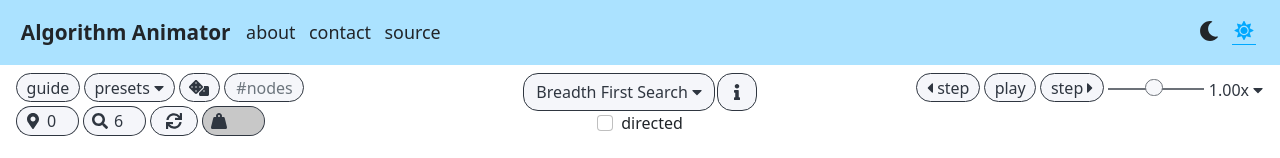
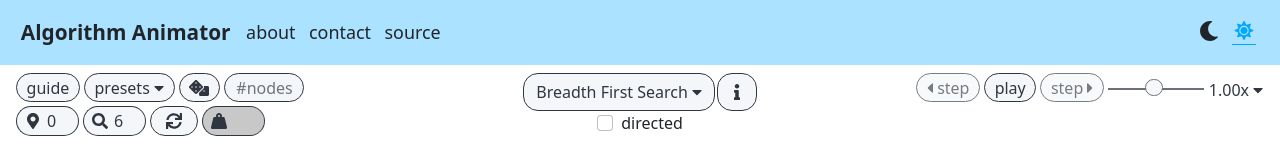
Before and after one commit to AmazonPriime/Algorithm-Animator, a React (Create React App) app: page / in a window 1280 px wide. Shown: the top 158 px of the page. Built offline with nearby package versions, Linux system fonts and the light colour scheme.

Commit message:
Added the functionaility of the playback controls
They now report back/use values from the parent graph builder

```diff
--- a/src/components/GraphBuilder.js
+++ b/src/components/GraphBuilder.js
@@ -27,6 +27,10 @@ class GraphBuilder extends Component {
       currentPreset: '',
       graphInitialised: false,
       directed: false,
+      speed: 1, // current speed multiplier for the animation
+      playing: false, // whether or not the animation is paused
+      steps: [], // the steps for the animation
+      currentStep: 0, // the index for the current step
     };
   }
 
@@ -169,6 +173,15 @@ class GraphBuilder extends Component {
     this.setState({ graphMatrix });
   }
 
+  changeStep(v) {
+    const { steps, currentStep } = this.state;
+    if (v === 1 && currentStep + 1 < steps.length - 1) {
+      this.setState({ currentStep: currentStep + 1 });
+    } else if (v === -1 && currentStep - 1 >= 0) {
+      this.setState({ currentStep: currentStep - 1 });
+    }
+  }
+
   render() {
     const {
       graphMatrix,
@@ -183,6 +196,10 @@ class GraphBuilder extends Component {
       graphInitialised,
       weight,
       directed,
+      speed,
+      playing,
+      currentStep,
+      steps,
     } = this.state;
 
     const { weighted } = currentAlgorithm;
@@ -213,7 +230,16 @@ class GraphBuilder extends Component {
             setDirected={(v) => this.setState({ directed: v })}
             directed={directed}
           />
-          <Playback />
+          <Playback
+            curSpeed={speed}
+            setCurSpeed={(v) => this.setState({ speed: v })}
+            playing={playing}
+            setPlaying={() => this.setState({ playing: !playing })}
+            stepBack={() => this.changeStep(-1)}
+            stepForward={() => this.changeStep(1)}
+            currentStep={currentStep}
+            nSteps={steps.length}
+          />
         </div>
         <div className="graph-code-container">
           <Graph
--- a/src/components/Playback.css
+++ b/src/components/Playback.css
@@ -53,3 +53,7 @@
 .playback .speed-control .speed-dropdown .speed-toggle-btn:active {
   color: inherit !important;
 }
+
+.playback .btn-disabled {
+  background-color: var(--color-3-disabled) !important;
+}
--- a/src/components/Playback.js
+++ b/src/components/Playback.js
@@ -1,4 +1,4 @@
-import React, { useState } from 'react';
+import React from 'react';
 import Button from 'react-bootstrap/Button';
 import Dropdown from 'react-bootstrap/Dropdown';
 import { FontAwesomeIcon } from '@fortawesome/react-fontawesome';
@@ -8,15 +8,21 @@ import 'rc-slider/assets/index.css';
 import './Playback.css';
 
 const playback = (props) => {
-  const { curSpeed } = props;
-  const [speed, setSpeed] = useState(curSpeed);
-
-  const onChange = (value) => setSpeed(parseFloat(value));
+  const {
+    curSpeed,
+    setCurSpeed,
+    playing,
+    setPlaying,
+    currentStep,
+    nSteps,
+    stepForward,
+    stepBack,
+  } = props;
 
   const renderSpeedOptions = () => config.speeds.map((s) => (
     <Dropdown.Item
-      onClick={() => setSpeed(s)}
-      active={s === speed}
+      onClick={() => setCurSpeed(s)}
+      active={s === curSpeed}
     >
       { s.toFixed(2) }
       x
@@ -28,6 +34,8 @@ const playback = (props) => {
       <Button
         id="stepBack"
         className="button"
+        disabled={currentStep === 0 || nSteps === 0}
+        onClick={() => stepBack()}
       >
         <FontAwesomeIcon
           icon={faCaretLeft}
@@ -38,12 +46,15 @@ const playback = (props) => {
       <Button
         id="playPause"
         className="button"
+        onClick={() => setPlaying()}
       >
-        play
+        { playing ? 'pause' : 'play' }
       </Button>
       <Button
         id="stepForward"
         className="button"
+        disabled={currentStep > nSteps - 1 || nSteps === 0}
+        onClick={() => stepForward()}
       >
         step
         { ' ' }
@@ -57,12 +68,12 @@ const playback = (props) => {
           min="0.1"
           max="2"
           step="0.05"
-          value={speed}
-          onChange={(e) => onChange(e.target.value)}
+          value={curSpeed}
+          onChange={(e) => setCurSpeed(parseFloat(e.target.value))}
         />
         <Dropdown className="speed-dropdown">
           <Dropdown.Toggle className="speed-toggle-btn">
-            { speed.toFixed(2) }
+            { curSpeed.toFixed(2) }
             { 'x ' }
             <FontAwesomeIcon
               icon={faCaretDown}
```
